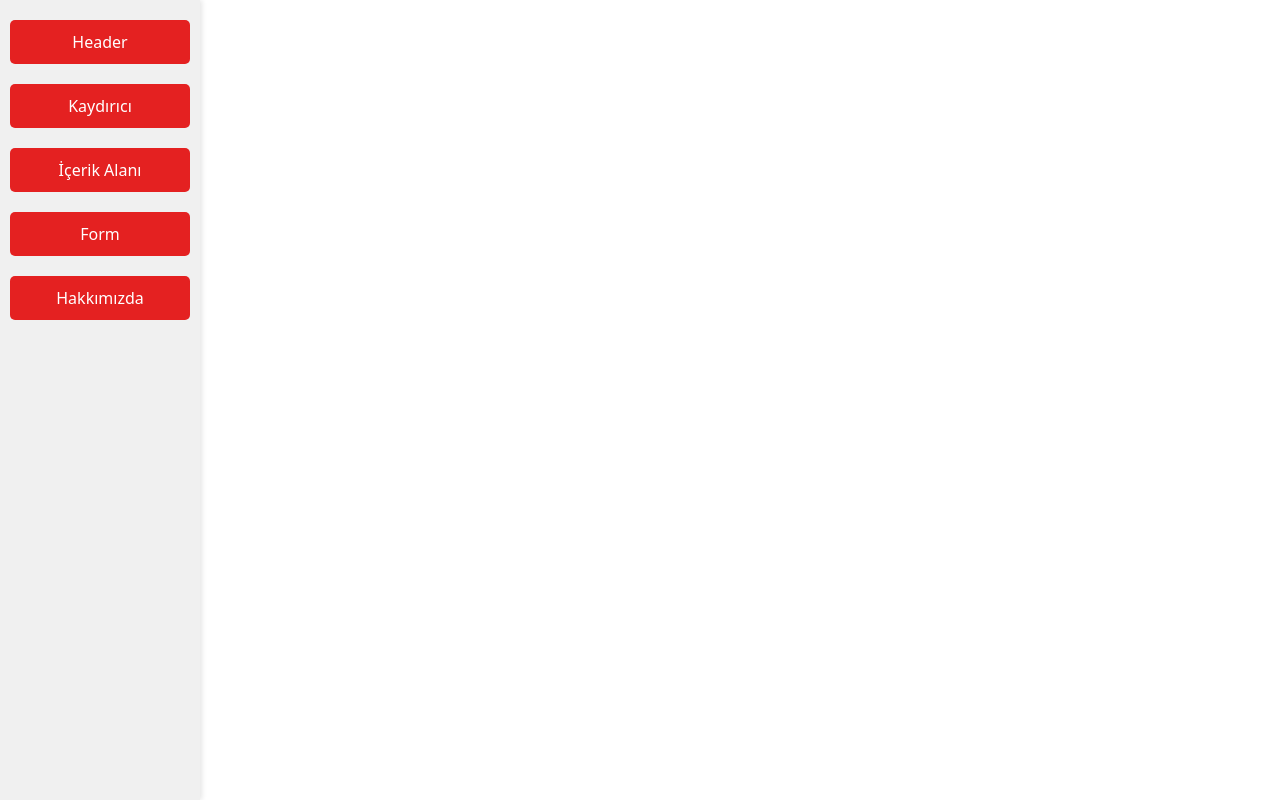
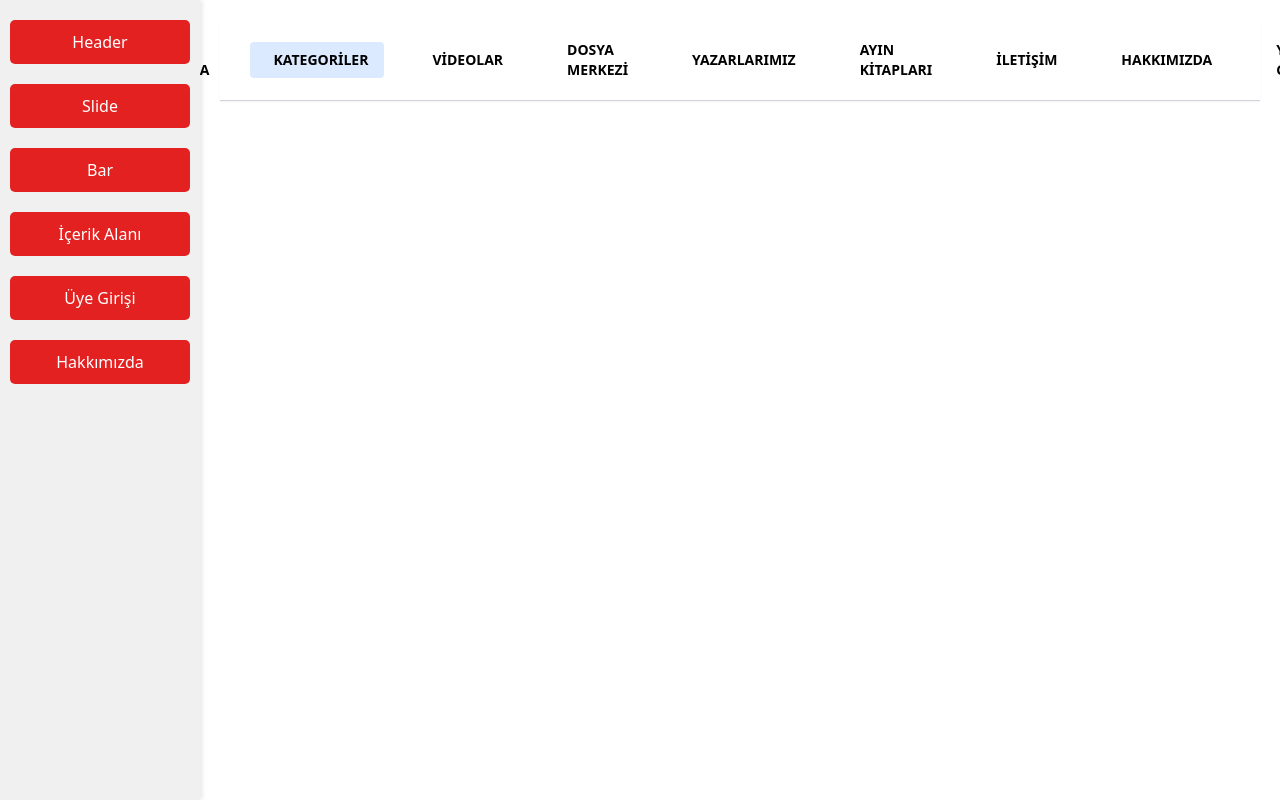
Before and after one commit to ahmetburakkir/KodLab, a Nuxt app: page /components/Bar in a window 1280 px wide. Built offline with nearby package versions, Linux system fonts and the light colour scheme.

Commit message:
gelişti4

```diff
--- a/layouts/default.vue
+++ b/layouts/default.vue
@@ -4,9 +4,10 @@
     <nav class="sidebar">
       <div class="button-group">
         <button class="button"><NuxtLink to="/">Header</NuxtLink></button>
-        <button class="button"><NuxtLink to="/components/slider">Kaydırıcı</NuxtLink></button>
+        <button class="button"><NuxtLink to="/components/slider">Slide</NuxtLink></button>
+        <button class="button"><NuxtLink to="/components/Bar">Bar</NuxtLink></button>
         <button class="button"><NuxtLink to="/components/ContentArea">İçerik Alanı</NuxtLink></button>
-        <button class="button"><NuxtLink to="/components/Form">Form</NuxtLink></button>
+        <button class="button"><NuxtLink to="/components/Form">Üye Girişi</NuxtLink></button>
         <button class="button"><NuxtLink to="/components/about">Hakkımızda</NuxtLink></button>
       </div>
     </nav>
--- /dev/null
+++ b/pages/components/Bar.vue
@@ -0,0 +1,149 @@
+<template>
+    <nav class="bg-white border-b border-gray-300 shadow-sm">
+      <ul class="flex items-center justify-center space-x-6 py-3">
+          <!-- Ana Sayfa Linki -->
+    <li class="flex items-center space-x-2 cursor-pointer hover:bg-gray-100 px-4 py-2 rounded">
+      <!-- NuxtLink ile ana sayfaya yönlendirme -->
+      <NuxtLink to="/" class="flex items-center space-x-2">
+        <i class="fas fa-home text-lg"></i>
+        <span class="text-sm font-semibold">ANA SAYFA</span>
+      </NuxtLink>
+    </li>
+         <!-- Kategoriler -->
+      <!-- Kategoriler -->
+      <li class="relative group">
+        <div
+          class="flex items-center space-x-2 cursor-pointer hover:bg-gray-100 px-4 py-2 rounded bg-blue-100"
+        >
+          <i class="fas fa-bars text-lg"></i>
+          <span class="text-sm font-semibold">KATEGORİLER</span>
+        </div>
+
+        <!-- Dropdown Menü -->
+        <div
+          class="absolute left-0 top-full hidden group-hover:flex bg-white shadow-lg border-t border-gray-300 p-6 w-screen"
+        >
+          <div class="grid grid-cols-3 gap-8 text-sm">
+            <!-- Sol Sütun -->
+            <div class="space-y-3">
+              <h3 class="font-bold mb-3">İNDİRİMLİ SUPER SETLER</h3>
+              <ul class="space-y-1">
+                <li class="cursor-pointer hover:underline">ALGORİTMA</li>
+                <li class="cursor-pointer hover:underline">ASP.NET</li>
+                <li class="cursor-pointer hover:underline">C#</li>
+                <li class="cursor-pointer hover:underline">C/C++</li>
+                <li class="cursor-pointer hover:underline">JAVA</li>
+                <li class="cursor-pointer hover:underline">PYTHON</li>
+                <li class="cursor-pointer hover:underline">PHP</li>
+                <li class="cursor-pointer hover:underline">SAP</li>
+                <li class="cursor-pointer hover:underline">DİĞER</li>
+              </ul>
+            </div>
+
+            <!-- Orta Sütun -->
+            <div class="space-y-3">
+              <h3 class="font-bold mb-3">Oyun Programlama</h3>
+              <ul class="space-y-1">
+                <li class="cursor-pointer hover:underline">MOBİL OYUN</li>
+                <li class="cursor-pointer hover:underline">PC OYUN</li>
+              </ul>
+              <h3 class="font-bold mb-3 mt-4">Network</h3>
+              <ul class="space-y-1">
+                <li class="cursor-pointer hover:underline">WINDOWS SERVER</li>
+                <li class="cursor-pointer hover:underline">LİNÜX SERVER</li>
+                <li class="cursor-pointer hover:underline">NETWORK</li>
+                <li class="cursor-pointer hover:underline">BULUT</li>
+              </ul>
+            </div>
+
+            <!-- Sağ Sütun -->
+            <div class="space-y-3">
+              <h3 class="font-bold mb-3">Web İnternet</h3>
+              <ul class="space-y-1">
+                <li class="cursor-pointer hover:underline">WEB TASARIMI</li>
+                <li class="cursor-pointer hover:underline">WEB PROGRAMLAMA</li>
+              </ul>
+              <h3 class="font-bold mb-3 mt-4">Mobil Programlama</h3>
+              <ul class="space-y-1">
+                <li class="cursor-pointer hover:underline">ANDROID</li>
+                <li class="cursor-pointer hover:underline">WINDOWS PHONE</li>
+                <li class="cursor-pointer hover:underline">iOS PROGRAMLAMA</li>
+              </ul>
+            </div>
+          </div>
+        </div>
+      </li>
+        <!-- Videolar -->
+        <li class="flex items-center space-x-2 cursor-pointer hover:bg-gray-100 px-4 py-2 rounded">
+          <i class="fas fa-desktop text-lg"></i>
+          <span class="text-sm font-semibold">VİDEOLAR</span>
+        </li>
+        <!-- Dosya Merkezi -->
+        <li class="flex items-center space-x-2 cursor-pointer hover:bg-gray-100 px-4 py-2 rounded">
+          <i class="fas fa-cloud-download-alt text-lg"></i>
+          <span class="text-sm font-semibold">DOSYA MERKEZİ</span>
+        </li>
+        <!-- Yazarlarımız -->
+        <li class="flex items-center space-x-2 cursor-pointer hover:bg-gray-100 px-4 py-2 rounded">
+          <i class="fas fa-users text-lg"></i>
+          <span class="text-sm font-semibold">YAZARLARIMIZ</span>
+        </li>
+        <!-- Ayın Kitapları -->
+        <li class="flex items-center space-x-2 cursor-pointer hover:bg-gray-100 px-4 py-2 rounded">
+          <i class="fas fa-trophy text-lg"></i>
+          <span class="text-sm font-semibold">AYIN KİTAPLARI</span>
+        </li>
+        <!-- İletişim -->
+        <li class="flex items-center space-x-2 cursor-pointer hover:bg-gray-100 px-4 py-2 rounded">
+          <i class="fas fa-phone-alt text-lg"></i>
+          <span class="text-sm font-semibold">İLETİŞİM</span>
+        </li>
+        <!-- Hakkımızda -->
+        <li class="flex items-center space-x-2 cursor-pointer hover:bg-gray-100 px-4 py-2 rounded">
+          <i class="fas fa-search text-lg"></i>
+          <span class="text-sm font-semibold">HAKKIMIZDA</span>
+        </li>
+        <!-- Yazar Giriş -->
+        <li class="flex items-center space-x-2 cursor-pointer hover:bg-gray-100 px-4 py-2 rounded">
+          <i class="fas fa-sign-in-alt text-lg"></i>
+          <span class="text-sm font-semibold">YAZAR GİRİŞ</span>
+        </li>
+      </ul>
+    </nav>
+  </template>
+
+  <script setup>
+  // Tailwind CSS kullanıldığı ve Font Awesome simgelerin dahil edildiği varsayılmaktadır.
+  </script>
+
+  <style scoped>
+  /* Hover efektine geçiş süresi */
+  li:hover {
+    transition: background-color 0.3s ease-in-out;
+  }
+
+  /* Menü elemanlarına daha şık bir his */
+  li {
+    transition: transform 0.3s;
+  }
+  li:hover {
+    transform: translateY(-2px);
+  }
+
+  /* Dropdown görünürlüğü */
+.group-hover\:flex {
+  display: none;
+}
+.group:hover .group-hover\:flex {
+  display: flex;
+}
+
+/* Ekstra stil */
+li:hover {
+  transition: background-color 0.3s ease-in-out;
+}
+
+.dropdown {
+  transition: opacity 0.3s ease, transform 0.3s ease;
+}
+  </style>
--- /dev/null
+++ b/pages/components/Form.vue
@@ -0,0 +1,13 @@
+<template>
+    <div>
+<p>Lorem ipsum dolor sit amet consectetur adipisicing elit. Soluta dolorum culpa exercitationem dolore unde! Deleniti soluta dolore nostrum. Vero cumque iste quas animi exercitationem provident neque placeat quo voluptatum magnam.</p>
+    </div>
+</template>
+
+<script setup>
+
+</script>
+
+<style lang="scss" scoped>
+
+</style>
```
